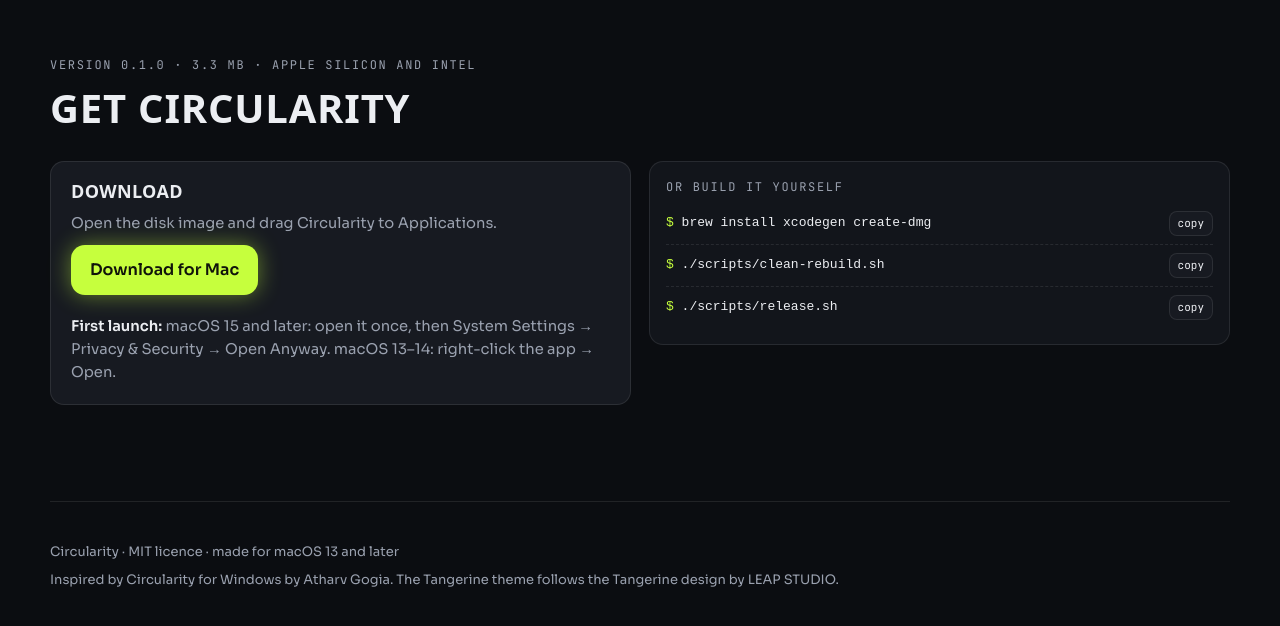
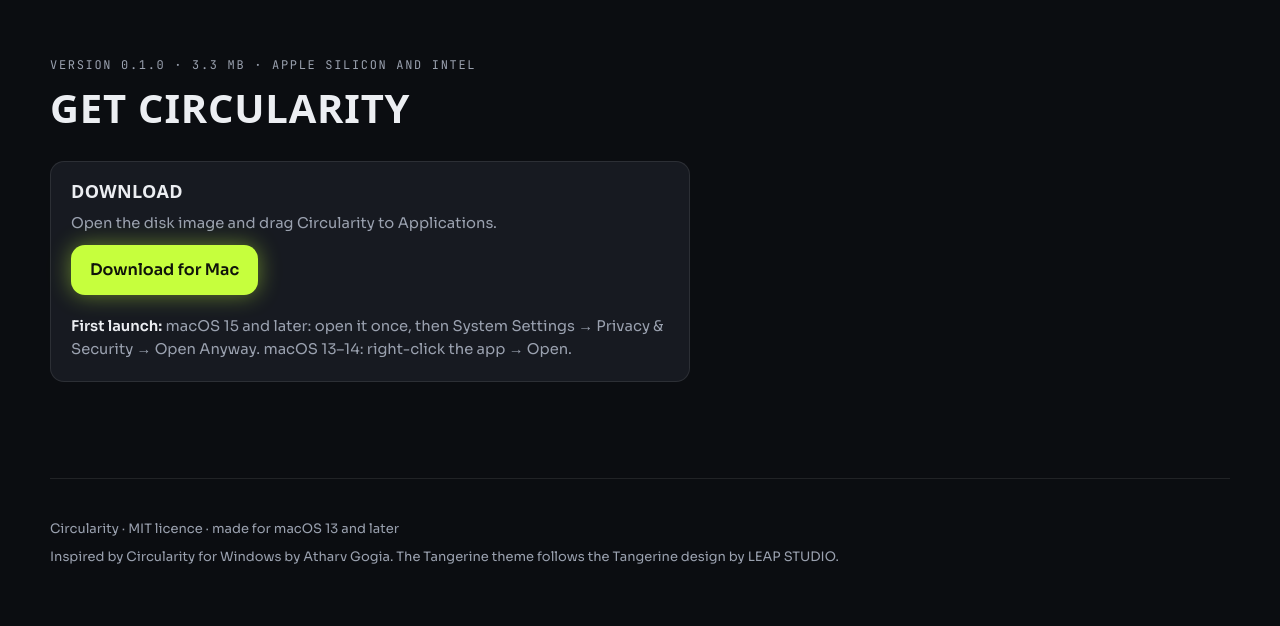
Before and after one commit to kunal12krishna/Circularity, a plain HTML site: page website/index.html in a window 1280 px wide. Shown: the part 3098-3724 px from the top of the page. Drawn offline with Linux system fonts and the light colour scheme; a web font is replaced by a local one.

Commit message:
Website: remove the build-from-source block

```diff
--- a/website/index.html
+++ b/website/index.html
@@ -219,7 +219,7 @@ kbd { font-family: var(--mono); font-size: .82em; padding: 2px 7px; border-radiu
 .privacy { display: grid; grid-template-columns: repeat(3, minmax(0, 1fr)); gap: 14px; }
 .privacy .card b { font-family: var(--mono); color: var(--accent); }
 
-.install { display: grid; grid-template-columns: minmax(0, 1fr) minmax(0, 1fr); gap: 18px; align-items: start; }
+.install { display: grid; grid-template-columns: minmax(0, 640px); gap: 18px; align-items: start; }
 .term { background: var(--bg2); border: 1px solid var(--line); border-radius: var(--radius); padding: 16px; font-family: var(--mono); font-size: 13px; min-width: 0; }
 :root[data-skin="pixel"] .term { font-size: 17px; }
 .term-line { display: flex; gap: 10px; align-items: center; justify-content: space-between; padding: 8px 0; border-bottom: 1px dashed var(--line); min-width: 0; }
@@ -398,12 +398,6 @@ footer { padding-block: 40px 60px; border-top: 1px solid var(--line); color: var
         <div><a class="btn primary" id="downloadBtn" href="#install">Download for Mac</a></div>
         <p id="downloadNote"></p>
         <p><b style="color:var(--fg)">First launch:</b> macOS 15 and later: open it once, then System Settings → Privacy &amp; Security → Open Anyway. macOS 13–14: right-click the app → Open.</p>
-      </div>
-      <div class="term" aria-label="Build from source">
-        <div class="eyebrow" style="margin-bottom:6px">Or build it yourself</div>
-        <div class="term-line"><code>brew install xcodegen create-dmg</code><button class="copy" type="button">copy</button></div>
-        <div class="term-line"><code>./scripts/clean-rebuild.sh</code><button class="copy" type="button">copy</button></div>
-        <div class="term-line"><code>./scripts/release.sh</code><button class="copy" type="button">copy</button></div>
       </div>
     </div>
   </section>
@@ -1262,7 +1256,7 @@ $$(".copy").forEach((b) => { if (b.id === "modalClose") return; b.addEventListen
 }); });
 const dl = $("#downloadBtn");
 if (DOWNLOAD_URL) { dl.href = DOWNLOAD_URL; dl.target = "_blank"; dl.rel = "noopener"; }
-else { dl.addEventListener("click", (e) => { e.preventDefault(); $("#downloadNote").textContent = "The download link arrives with the first public release. Until then, build it from source with the commands here."; }); }
+else { dl.addEventListener("click", (e) => { e.preventDefault(); $("#downloadNote").textContent = "The download link arrives with the first public release. Check back soon."; }); }
 
 // ---------- Start ----------
 const savedSkin = store.get("circularity-skin");
```
